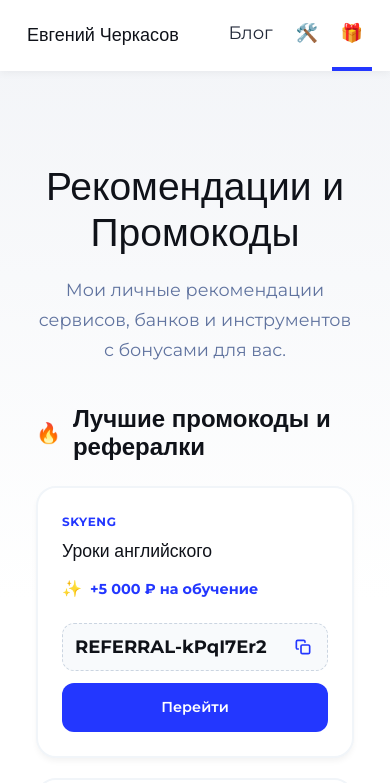
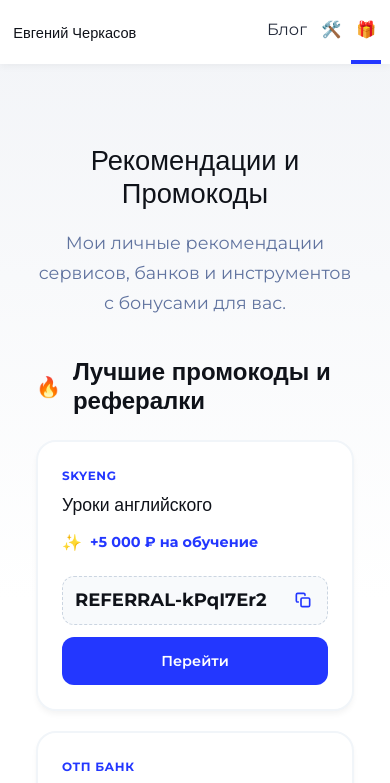
Before and after one commit to StipJey/stipjey.github.io, an Astro site: page /recommendations in a window 390 px wide. Shown: the top 783 px of the page. Built offline with nearby package versions, Linux system fonts and the light colour scheme; Astro itself is replaced by a stand-in of ours; a web font is replaced by a local one.

Commit message:
Пофиксил размер шрифта и отступы в мобилке

```diff
--- a/src/components/Header.astro
+++ b/src/components/Header.astro
@@ -128,5 +128,15 @@ import { SITE_TITLE } from '../consts';
         .social-links {
             display: none;
         }
+        header {
+            padding: 0 0.5em;
+        }
+        h2 {
+            font-size: 0.9em;
+        }
+        nav a {
+            padding: 1em 0.3em;
+            font-size: 0.9em;
+        }
     }
 </style>
--- a/src/pages/recommendations/index.astro
+++ b/src/pages/recommendations/index.astro
@@ -239,6 +239,12 @@ const topOffers = recommendations
                     columns: 1;
                 }
             }
+
+            @media (max-width: 720px) {
+                .intro h1 {
+                    font-size: clamp(1.6rem, 7vw, 3rem);
+                }
+            }
         </style>
     </head>
     <body>
```
